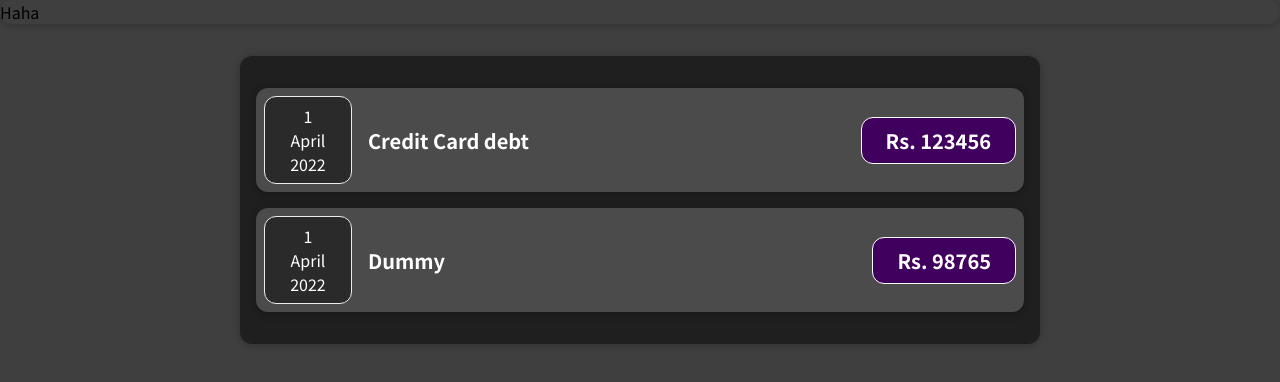
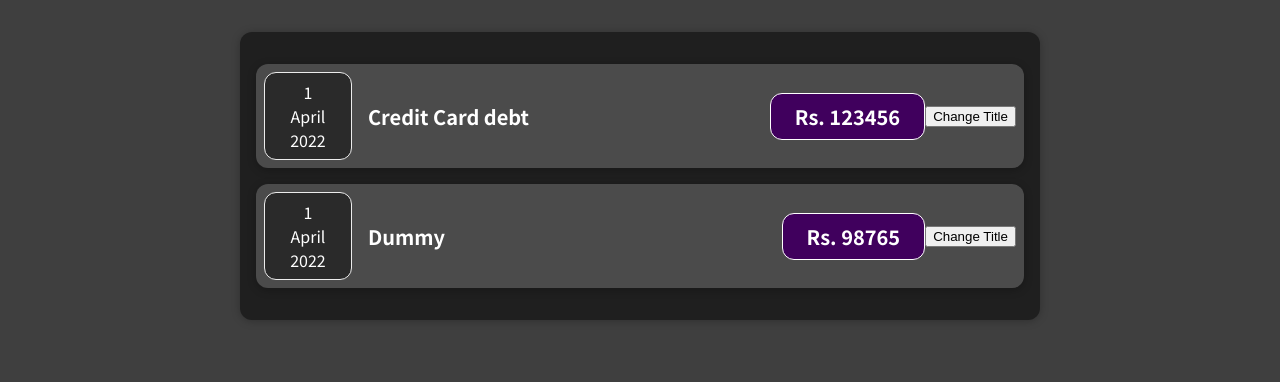
Before and after one commit to afif-malghani/ReactCourse, a React (Create React App) app in the folder 01-starting-setup/: page / in a window 1280 px wide. Shown: the top 382 px of the page. Built offline with nearby package versions, Linux system fonts and the light colour scheme.

Commit message:
Basic State Management

```diff
--- a/01-starting-setup/src/App.js
+++ b/01-starting-setup/src/App.js
@@ -1,5 +1,5 @@
-import Card from "./components/Card";
-import ExpenseList from "./components/ExpenseList";
+import Card from "./components/UI/Card";
+import ExpenseList from "./components/Expenses/ExpenseList";
 
 function App() {
   const expenses = [
@@ -18,7 +18,6 @@ function App() {
   ];
   return (
     <div>
-      <Card>Haha</Card>
       <ExpenseList list_={expenses} />
     </div>
   );
--- a/01-starting-setup/src/components/Card.js
+++ /dev/null
@@ -1,5 +0,0 @@
-import "./Card.css";
-
-const Card = (props) => <div className="card">{props.children}</div>;
-
-export default Card;
--- a/01-starting-setup/src/components/ExpenseItem.js
+++ /dev/null
@@ -1,25 +0,0 @@
-import "./ExpenseItem.css";
-import DateBox from "./DateBox";
-
-const ExpenseItem = (props) => {
-  return (
-    <div className="expense-item">
-      <DateBox Date={props.ExpenseDate}></DateBox>
-      <div className="expense-item__description">
-        <h2>{props.ExpenseDescription}</h2>
-        <div className="expense-item__price">Rs. {props.ExpenseAmount}</div>
-      </div>
-    </div>
-  );
-};
-
-/*
-whatever man
-* this is important shit
-! whatever lool
-? What's up man?
-TODO: Nothing, lol.
-@
-*/
-
-export default ExpenseItem;
--- /dev/null
+++ b/01-starting-setup/src/components/Expenses/ExpenseItem.js
@@ -0,0 +1,32 @@
+import "./ExpenseItem.css";
+import DateBox from "./DateBox";
+import React, { useState } from "react";
+
+const ExpenseItem = (props) => {
+  const [title, setTitle] = useState(props.Title);
+  const clickHandler = () => {
+    setTitle("Updated!");
+  };
+
+  return (
+    <div className="expense-item">
+      <DateBox Date={props.Date}></DateBox>
+      <div className="expense-item__description">
+        <h2>{title}</h2>
+        <div className="expense-item__price">Rs. {props.Amount}</div>
+      </div>
+      <button onClick={clickHandler}>Change Title</button>
+    </div>
+  );
+};
+
+/*
+whatever man
+* this is important shit
+! whatever lool
+? What's up man?
+TODO: Nothing, lol.
+@
+*/
+
+export default ExpenseItem;
--- a/01-starting-setup/src/components/ExpenseList.js
+++ b/01-starting-setup/src/components/Expenses/ExpenseList.js
@@ -1,5 +1,6 @@
 import "./ExpenseList.css";
 import ExpenseItem from "./ExpenseItem";
+import Card from "../UI/Card";
 
 const ExpenseList = (props) => {
   const expenses = [];
@@ -7,14 +8,14 @@ const ExpenseList = (props) => {
   props.list_.forEach((element) => {
     expenses.push(
       <ExpenseItem
-        ExpenseDate={element.date}
-        ExpenseDescription={element.title}
-        ExpenseAmount={element.amount}
+        Date={element.date}
+        Title={element.title}
+        Amount={element.amount}
       />
     );
   });
 
-  return <div className="expenses">{expenses}</div>;
+  return <Card className="expenses">{expenses}</Card>;
 };
 
 export default ExpenseList;
--- /dev/null
+++ b/01-starting-setup/src/components/UI/Card.js
@@ -0,0 +1,11 @@
+import "./Card.css";
+
+const Card = (props) => {
+  let classes = "card";
+  if (props.className) {
+    classes = "card " + props.className;
+  }
+  return <div className={classes}>{props.children}</div>;
+};
+
+export default Card;
```
Also changed, not shown: 01-starting-setup/src/components/Expenses/DateBox.css (renamed from 01-starting-setup/src/components/DateBox.css), 01-starting-setup/src/components/Expenses/DateBox.js (renamed from 01-starting-setup/src/components/DateBox.js), 01-starting-setup/src/components/Expenses/ExpenseItem.css (renamed from 01-starting-setup/src/components/ExpenseItem.css), 01-starting-setup/src/components/Expenses/ExpenseList.css (renamed from 01-starting-setup/src/components/ExpenseList.css), 01-starting-setup/src/components/UI/Card.css (renamed from 01-starting-setup/src/components/Card.css).
